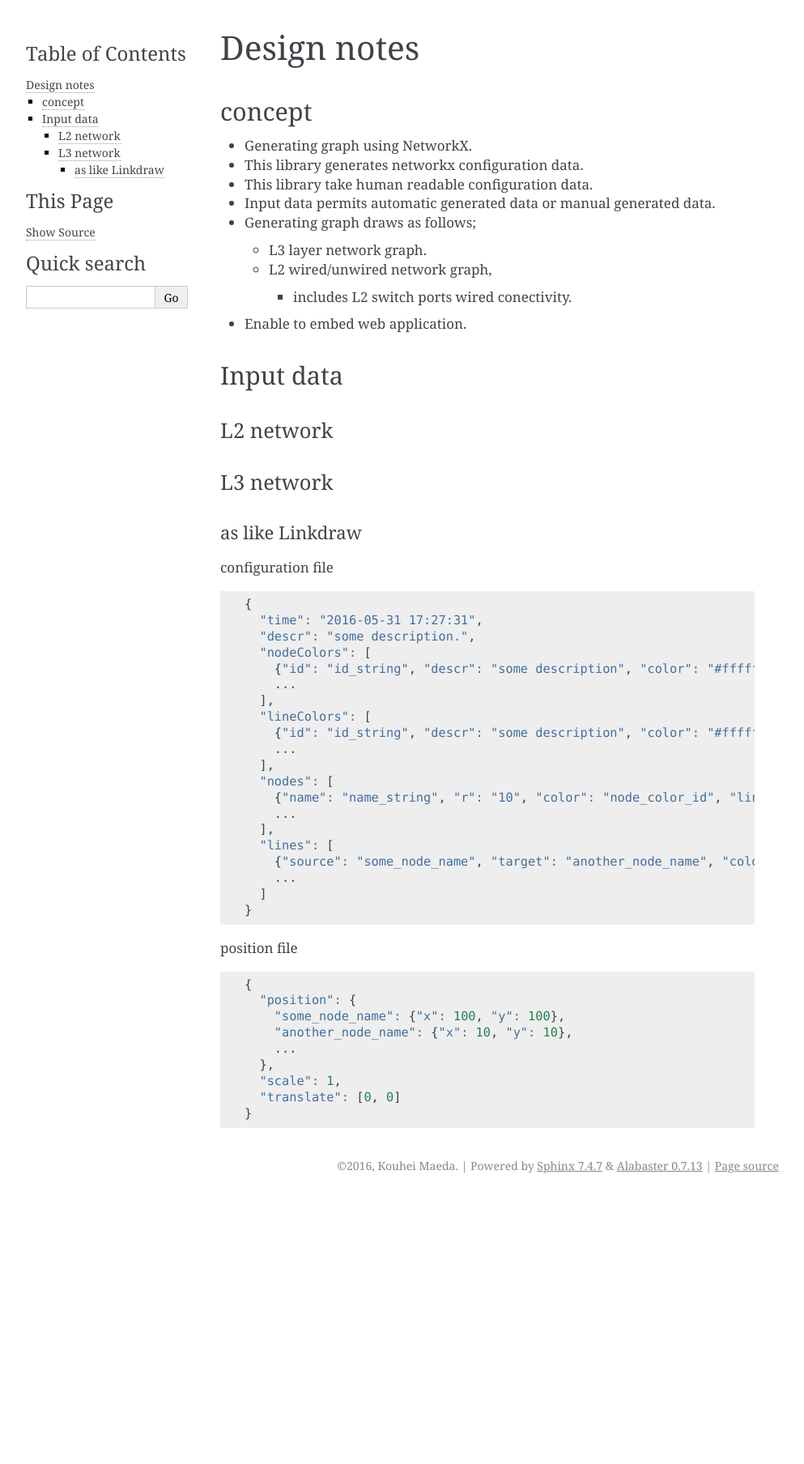
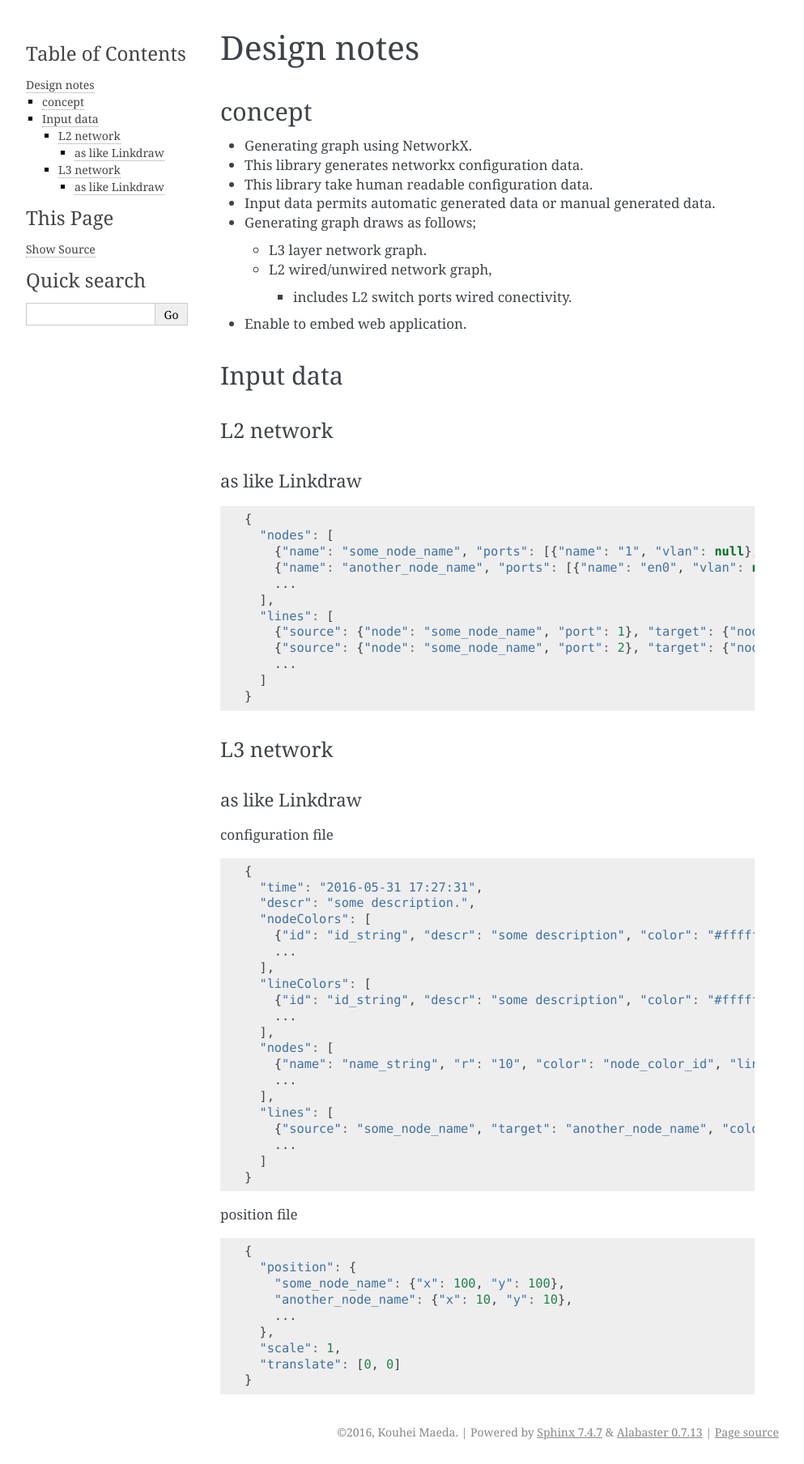
Before and after one commit to mkouhei/nwgraph, a Sphinx documentation site: the page built from docs/source/design.rst, in a window 1280 px wide. Shown: the whole page at 81% size, without its empty margins (148-1141 px from the left). Built offline with Sphinx 7.4.7, drawn with Linux system fonts in a browser that asks for light colours; before the commit the page ends 1479 px from its top, so only the background shows below that.

Commit message:
Adds L2 examples.
Signed-off-by: Kouhei Maeda <mkouhei@palmtb.net>

```diff
--- a/docs/source/design.rst
+++ b/docs/source/design.rst
@@ -24,6 +24,23 @@ Input data
 L2 network
 ----------
 
+as like Linkdraw
+~~~~~~~~~~~~~~~~
+
+.. code-block:: Javascript
+
+   {
+     "nodes": [
+       {"name": "some_node_name", "ports": [{"name": "1", "vlan": null}, {"name": "2", "vlan": 100}, ...]},
+       {"name": "another_node_name", "ports": [{"name": "en0", "vlan": null}, {"name": "en1", "vlan": 100}, ...]},
+       ...
+     ],
+     "lines": [
+       {"source": {"node": "some_node_name", "port": 1}, "target": {"node": "another_node_name", "port": "en0"}},
+       {"source": {"node": "some_node_name", "port": 2}, "target": {"node": "another_node_name", "port": "en1"}},
+       ...
+     ]
+   }
 
 L3 network
 ----------
```
